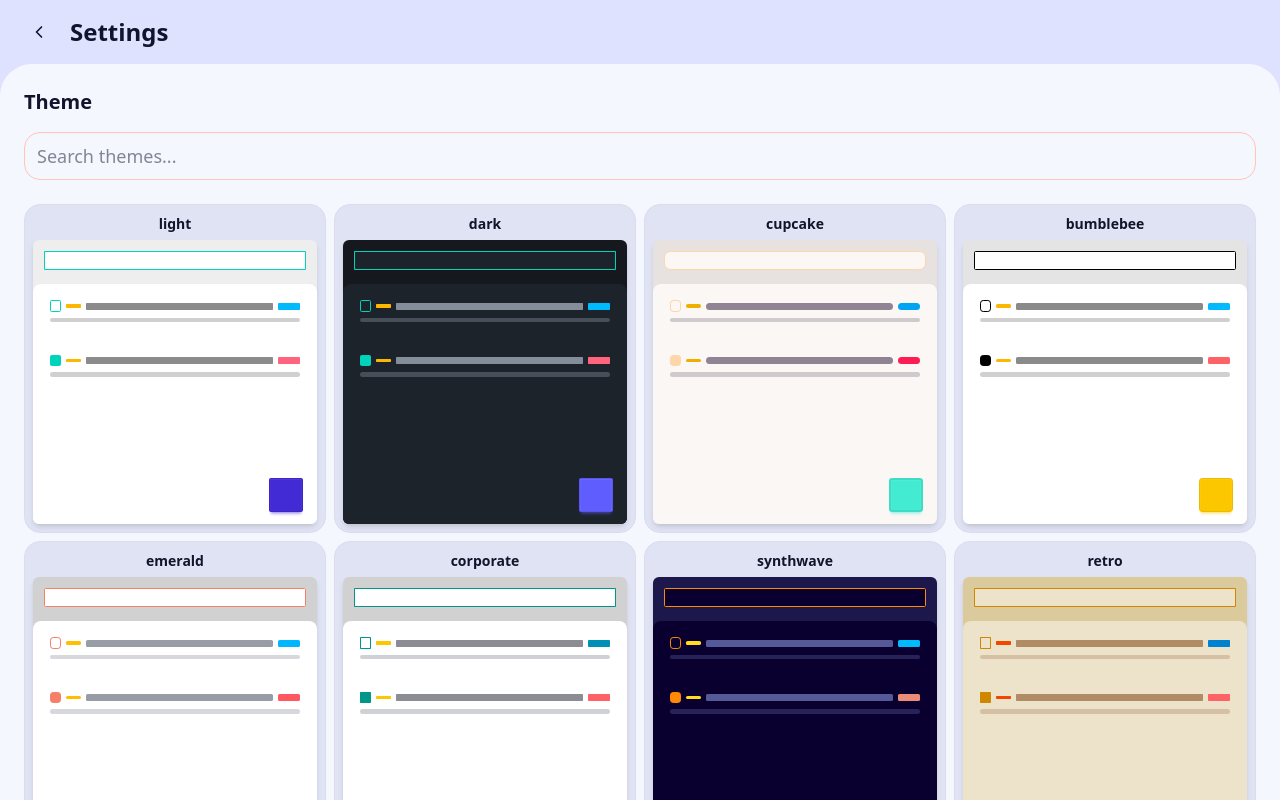
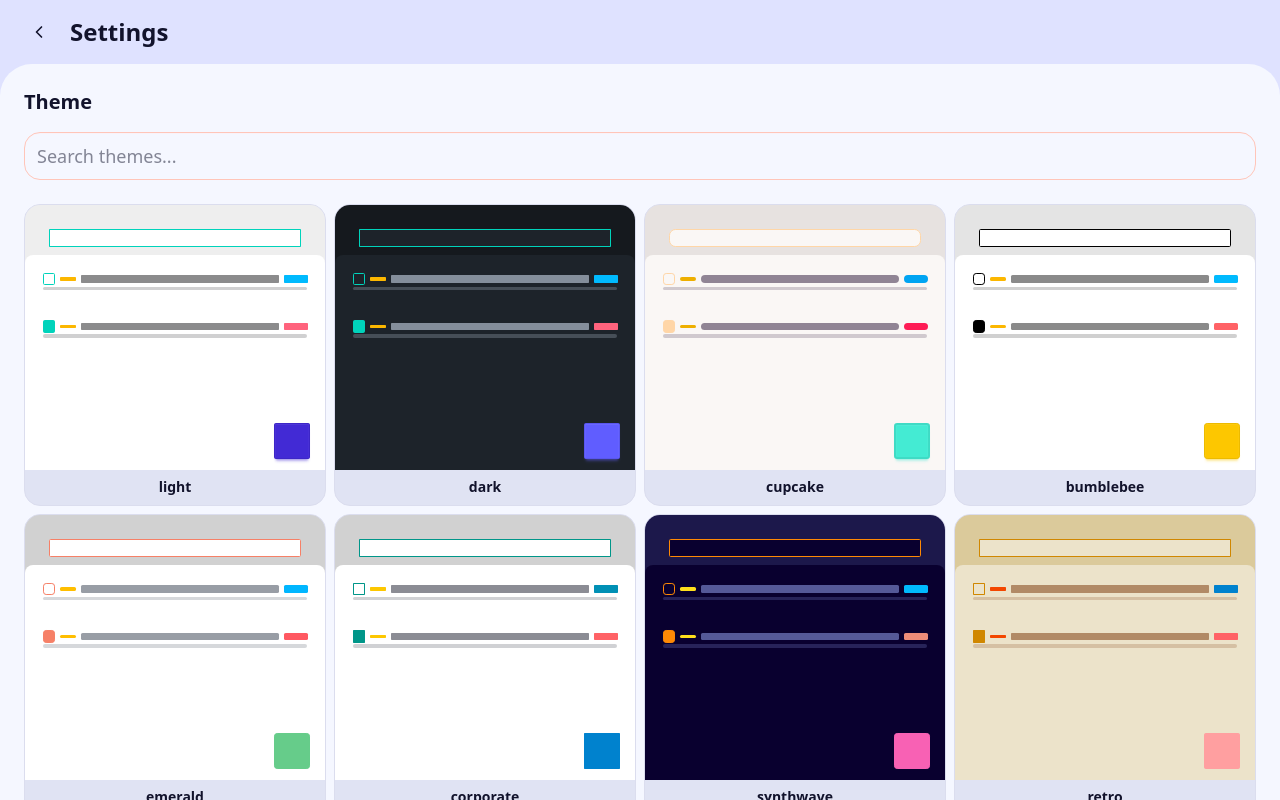
Before and after one commit to majicmaj/todo, a React (Vite) app: page /settings in a window 1280 px wide. Built offline with nearby package versions, Linux system fonts and the light colour scheme.

Commit message:
fix: improve theme grid layout and enhance ThemePreview component styles for better visual consistency

```diff
--- a/src/components/views/settings/settings.tsx
+++ b/src/components/views/settings/settings.tsx
@@ -65,13 +65,13 @@ const Settings = () => {
               )}
 
               {/* Theme grid */}
-              <div className="grid grid-cols-2 gap-2 sm:grid-cols-3 lg:grid-cols-4">
+              <div className="mx-auto grid max-w-7xl grid-cols-2 gap-2 sm:grid-cols-3 lg:grid-cols-4">
                 {displayOrder.map((themeName) => (
                   <button
                     key={themeName}
                     onClick={() => setTheme(themeName)}
                     className={cn(
-                      'btn relative flex h-[unset] flex-col p-2',
+                      'btn relative flex aspect-square h-[unset] flex-col overflow-hidden p-0 pb-2',
                       theme === themeName
                         ? 'btn-primary shadow-lg'
                         : 'btn btn-soft',
@@ -82,9 +82,9 @@ const Settings = () => {
                         <CircleCheck className="btn btn-link p-0" />
                       </div>
                     )}
-                    <p>{themeName}</p>
 
                     <ThemePreview themeName={themeName} />
+                    <p>{themeName}</p>
                   </button>
                 ))}
               </div>
--- a/src/components/views/settings/themePreview.tsx
+++ b/src/components/views/settings/themePreview.tsx
@@ -3,14 +3,15 @@ export const ThemePreview = ({ themeName }: { themeName: string }) => {
   return (
     <div
       data-theme={themeName}
-      className="bg-base-300 flex aspect-square w-full flex-col gap-0.5 overflow-hidden rounded-md shadow-md"
+      className="bg-base-300 flex h-full w-full flex-col gap-0.5 overflow-hidden"
     >
-      <div className="h-[16%] p-[4%]">
+      <div className="h-[20%] p-[8%] pb-[2%]">
         <div
           className="bg-base-100 border-accent h-full w-full truncate border px-1 text-start text-sm font-normal"
           style={{ borderRadius: 'calc(var(--radius-field) / 5)' }}
         />
       </div>
+
       <div className="bg-base-100 relative flex h-full flex-col gap-[10%] rounded-t-lg p-[4%]">
         <div className="flex h-[15%] flex-col justify-between p-[2%]">
           <div className="flex items-center gap-[2%]">
```
